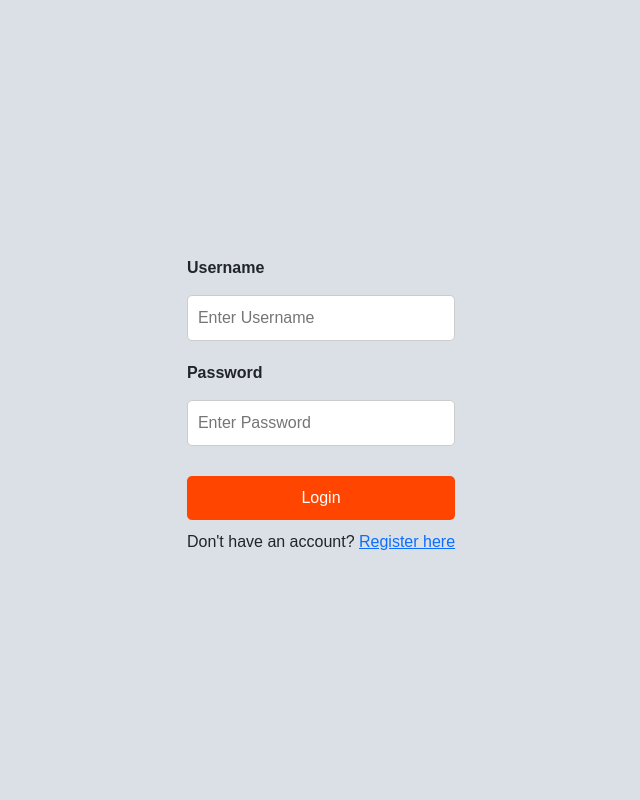
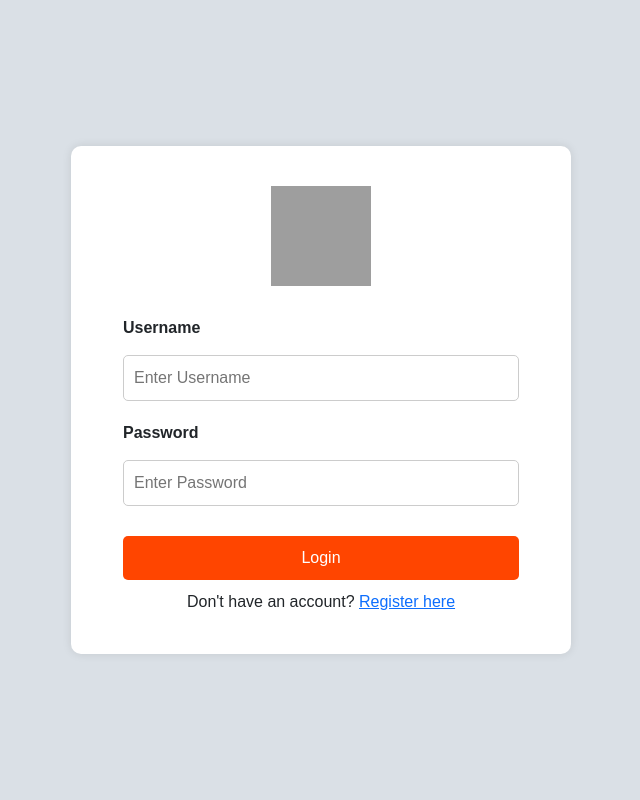
Before and after one commit to AntGra25/ProjectUnit4, a Flask app: page / in a window 1280 px wide. Shown: the whole page, without its empty margins (319-959 px from the left). Run offline with Flask 3, Linux system fonts and the light colour scheme; grey boxes are pictures that could not be loaded.

Commit message:
modified login page front-end

```diff
--- a/templates/login.html
+++ b/templates/login.html
@@ -9,7 +9,10 @@
 </head>
 
 <body>
-    <div class="w-50p content">
+    <div class="login-container">
+        <div class="login-box">
+            <img src="https://www.redditinc.com/assets/images/site/Reddit_Icon_FullColor-1_2023-11-29-161416_munx.jpg"
+                alt="Reddit Logo" class="logo">
             <form method="post">
                 <div class="container">
                     <label for="uname"><b>Username</b></label>
@@ -23,6 +26,7 @@
                 </div>
             </form>
         </div>
+    </div>
 </body>
 
 </html>
--- a/templates/register.html
+++ b/templates/register.html
@@ -29,8 +29,6 @@
             </form>
         </div>
     </div>
-    </div>
-    </div>
 </body>
 
 </html>
```
Lines whose indentation alone changed are shown as unchanged.
